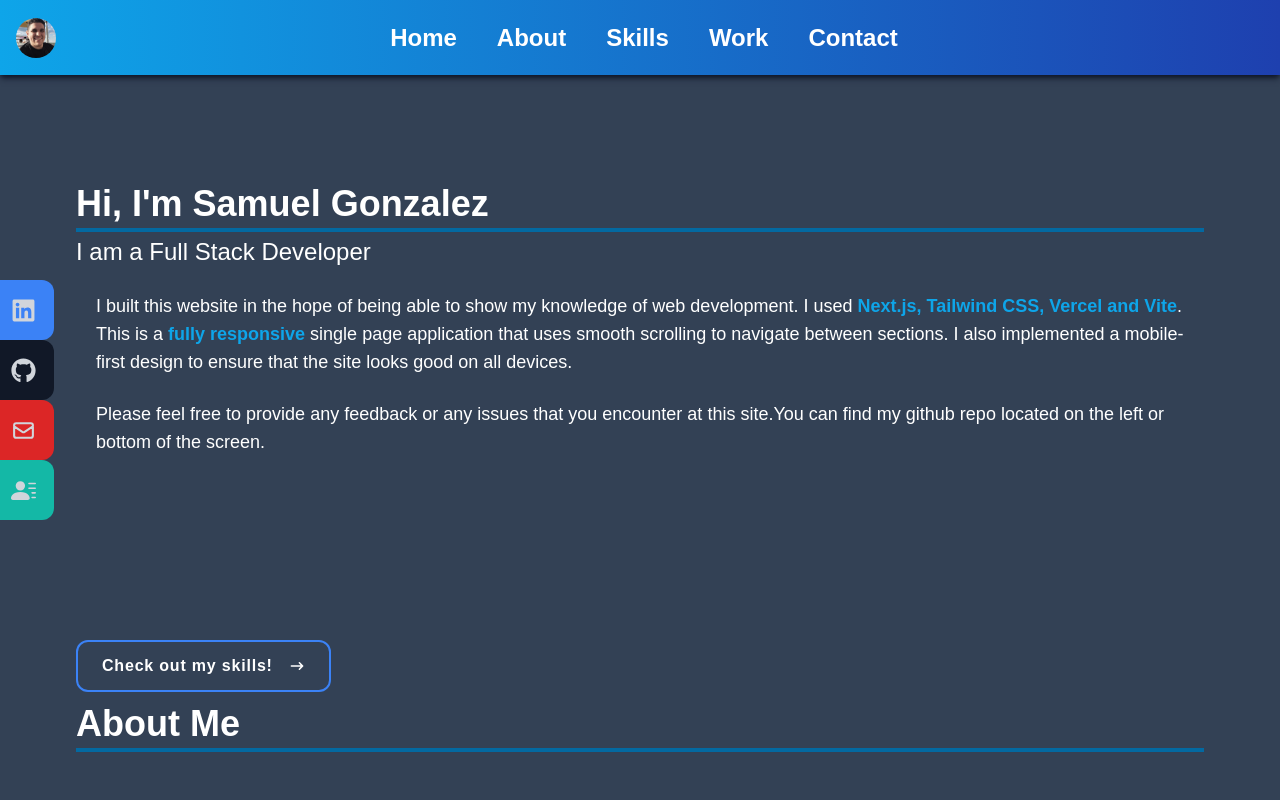
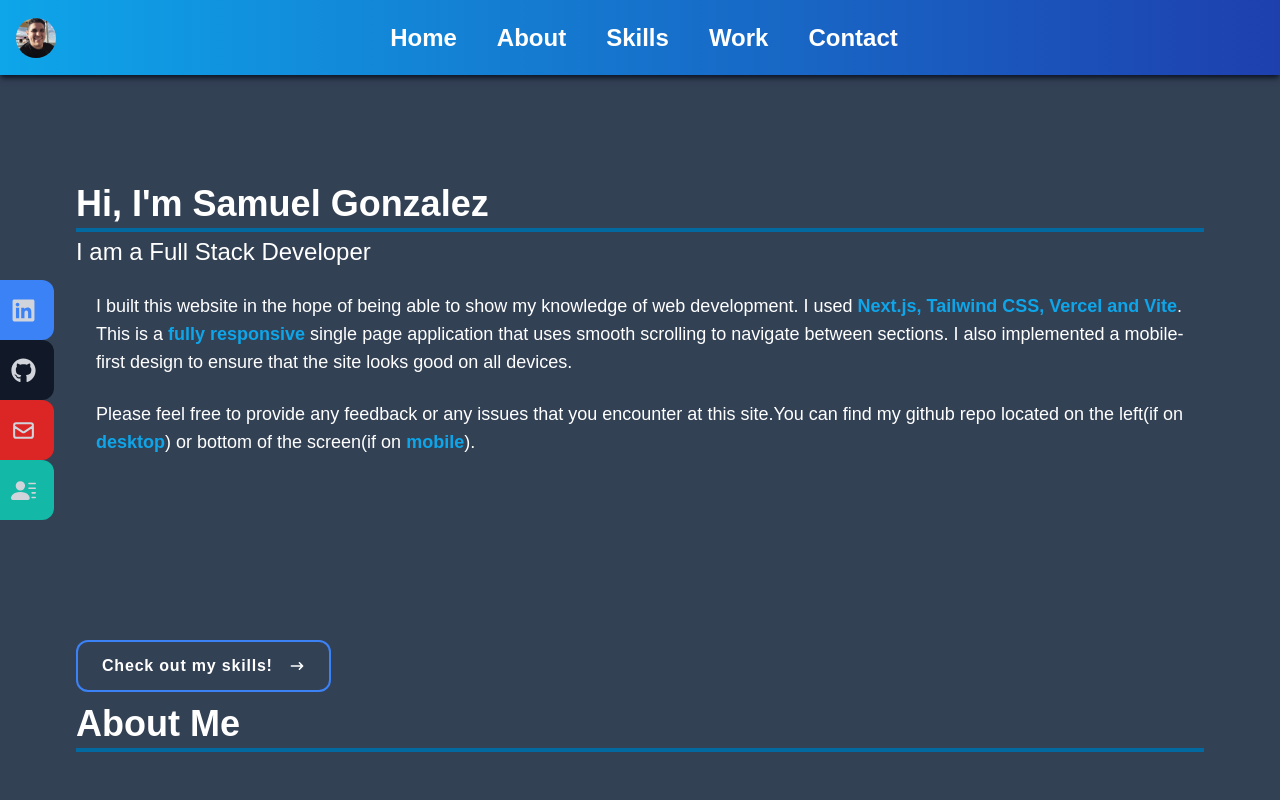
Before and after one commit to samglz10/Resume-Next, a Next.js app: page / in a window 1280 px wide. Shown: the top 800 px of the page. Built offline with nearby package versions, Linux system fonts and the light colour scheme.

Commit message:
added some comments

```diff
--- a/pages/Home.jsx
+++ b/pages/Home.jsx
@@ -21,7 +21,7 @@ const Home = () => {
                         This is a <strong className='text-sky-500'>fully responsive</strong> single page application that uses smooth scrolling to navigate between sections. I also implemented a mobile-first design to ensure that the site looks good on all devices.
                     </p>
                     <br></br>
-                    <p className=" text-white  w-full mobile:text-sm desktop:text-base wide:text-lg "> Please feel free to provide any feedback or any issues that you encounter at this site.You can find my github repo located on the left or bottom of the screen.</p>
+                    <p className=" text-white  w-full mobile:text-sm desktop:text-base wide:text-lg "> Please feel free to provide any feedback or any issues that you encounter at this site.You can find my github repo located on the left(if on <strong className='text-sky-500'>desktop</strong>) or bottom of the screen(if on  <strong className='text-sky-500'>mobile</strong>).</p>
 
                 </div>
                 <div className='flex flex-row justify-start items-center gap-5 w-full'>
```
